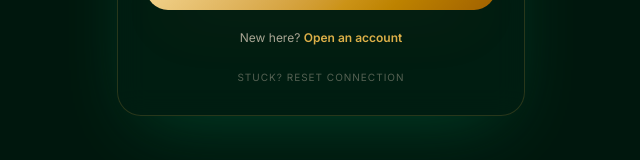
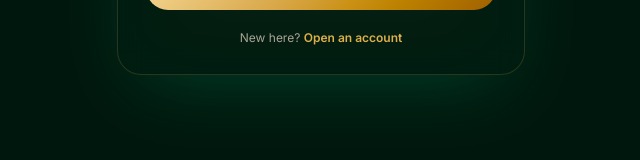
Before and after one commit to igbomalam1/gold-investment, a React (Vite) app: page /login in a window 1280 px wide. Shown: the part 457-617 px from the top of the page, without its empty margins (319-959 px from the left). Built offline with nearby package versions, Linux system fonts and the light colour scheme.

Commit message:
fix: eliminate infinite loading loops by decoupling session and data loading

```diff
--- a/src/components/AdminShell.tsx
+++ b/src/components/AdminShell.tsx
@@ -29,18 +29,22 @@ export function AdminShell() {
     }
   }, [user, isAdmin, loading, navigate]);
 
-  if (loading || !user || !isAdmin) {
+  if (loading) {
     return (
       <div className="grid min-h-screen place-items-center bg-background">
         <div className="flex flex-col items-center gap-4">
           <Loader2 className="h-8 w-8 animate-spin text-primary" />
           <p className="text-sm text-muted-foreground animate-pulse">
-            Verifying administrative access...
+            Loading secure console...
           </p>
         </div>
       </div>
     );
   }
+
+  // If we've reached here and still don't have a user or admin rights,
+  // the useEffect will handle the redirect. We return null to avoid flashing content.
+  if (!user || !isAdmin) return null;
 
   const handleSignOut = async () => {
     await signOut();
--- a/src/components/DashboardShell.tsx
+++ b/src/components/DashboardShell.tsx
@@ -21,13 +21,15 @@ export function DashboardShell() {
     if (!loading && !user) navigate({ to: "/login", replace: true });
   }, [loading, user, navigate]);
 
-  if (loading || !user) {
+  if (loading) {
     return (
       <div className="grid min-h-screen place-items-center">
         <Loader2 className="animate-spin text-primary" />
       </div>
     );
   }
+
+  if (!user) return null;
 
   const handleSignOut = async () => {
     await signOut();
--- a/src/lib/auth.tsx
+++ b/src/lib/auth.tsx
@@ -52,7 +52,7 @@ export function AuthProvider({ children }: { children: ReactNode }) {
         if (sess) {
           setSession(sess);
           setUser(sess.user);
-          // Load profile in background, don't await to avoid blocking initial render
+          // Load in background
           loadUserData(sess.user.id);
         }
       } catch (err) {
@@ -71,13 +71,14 @@ export function AuthProvider({ children }: { children: ReactNode }) {
       setUser(sess?.user ?? null);
 
       if (sess?.user) {
-        setLoading(true); // Re-trigger loading for data fetch
-        await loadUserData(sess.user.id);
+        // Fetch data but DO NOT set global loading=true again
+        // This prevents the 'infinite spinner' in components like AdminShell
+        loadUserData(sess.user.id);
       } else {
         setProfile(null);
         setIsAdmin(false);
+        setLoading(false);
       }
-      setLoading(false);
     });
 
     return () => {
--- a/src/routes/login.tsx
+++ b/src/routes/login.tsx
@@ -37,18 +37,10 @@ function LoginPage() {
         return;
       }
       toast.success("Welcome back!");
-      // Don't setSubmitting(false) here, the redirect effect will handle it by unmounting
     } catch (err) {
-      console.error("Login error:", err);
-      toast.error("An unexpected error occurred. Please try again.");
+      toast.error("An unexpected error occurred.");
       setSubmitting(false);
     }
-  };
-
-  const handleReset = () => {
-    localStorage.clear();
-    sessionStorage.clear();
-    window.location.reload();
   };
 
   return (
@@ -113,13 +105,6 @@ function LoginPage() {
               Open an account
             </Link>
           </p>
-
-          <button
-            onClick={handleReset}
-            className="mt-6 w-full text-center text-[10px] uppercase tracking-widest text-muted-foreground/50 hover:text-primary transition-colors"
-          >
-            Stuck? Reset Connection
-          </button>
         </div>
       </div>
     </div>
```
